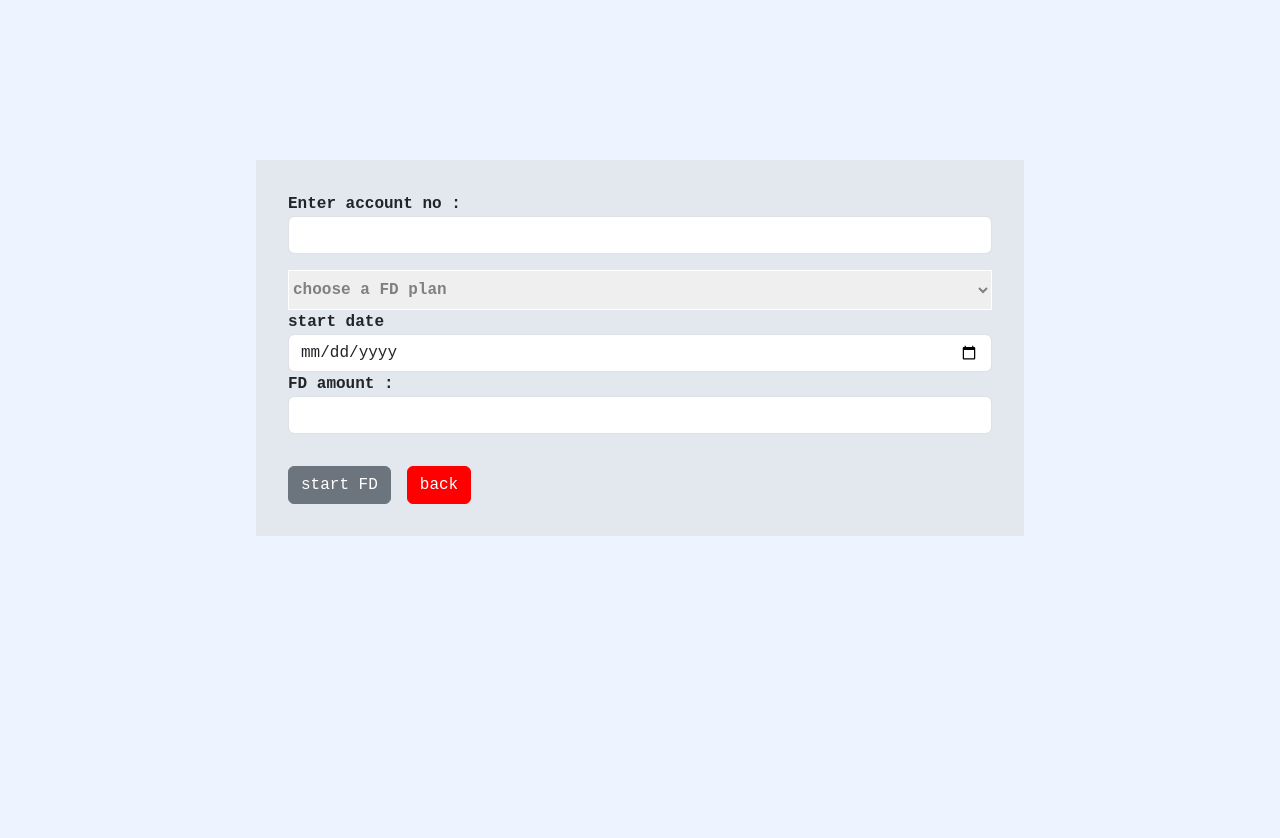
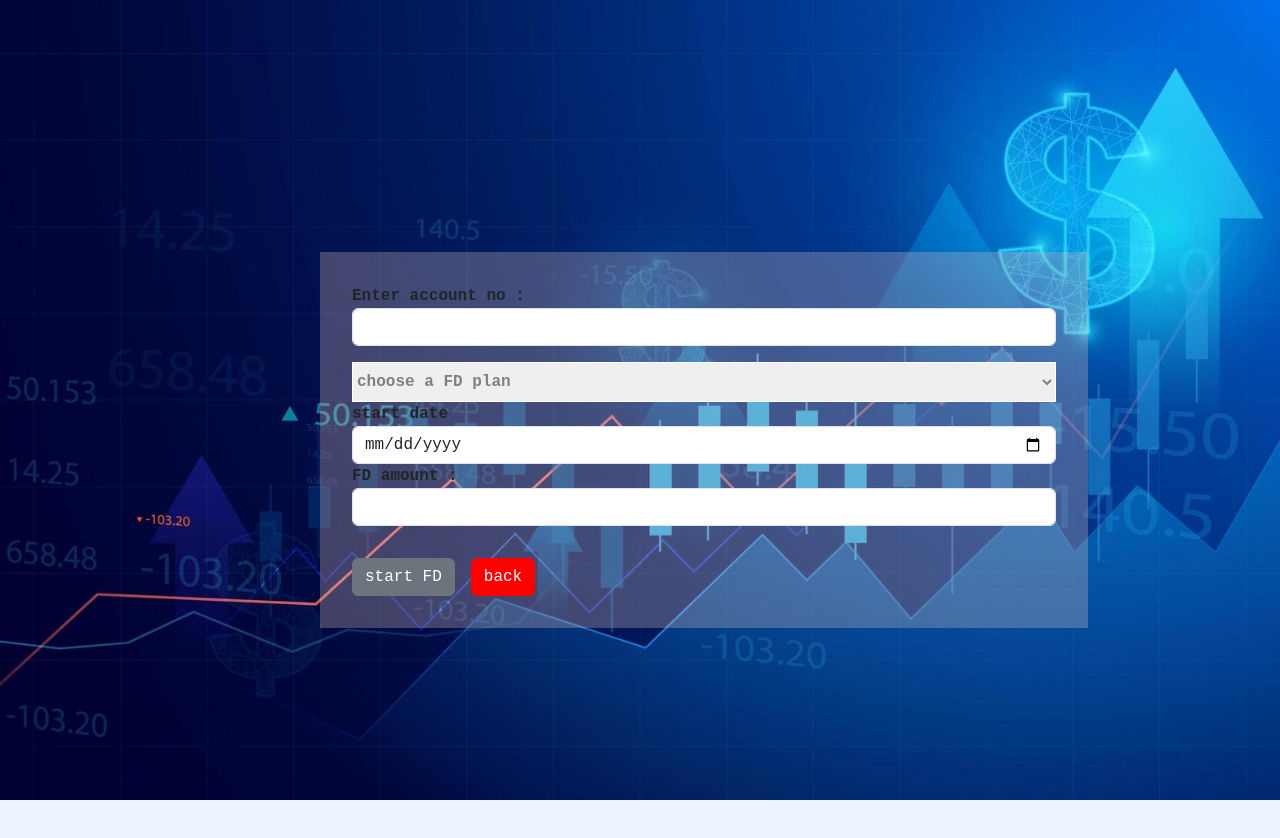
Before and after one commit to Kisara-k/bank-sys, a React (Create React App) app in the folder client/: page /FD in a window 1280 px wide. Shown: the top 838 px of the page. After the commit the page ends 800 px from the top, so only its background shows below. Built offline with nearby package versions, Linux system fonts and the light colour scheme.

Commit message:
Refactor Fixeddeposite page CSS and add background image

```diff
--- a/client/src/pages/Fixeddeposit.css
+++ b/client/src/pages/Fixeddeposit.css
@@ -1,14 +1,26 @@
 
 #fdForm{
     width: 60vw;
-    background-color: rgba(200, 200, 200, 0.309);
+    background-color: rgba(211, 188, 188, 0.309);
     padding: 2rem;
     align-items: center;
-    margin-left: 20vw;
-    margin-top: 20vh;
+    margin-left: 10vw;
+    margin-top: 10vh;
     font-family: monospace;
     font-weight: 600;
-}
+    }
+    #fdPage {
+        background-image: url('./img/fd.jpg'); /* Path to your background image */
+        background-size: cover; /* Ensure the image covers the entire container */
+        background-position: center; /* Center the background image */
+        background-repeat: no-repeat; /* Prevent the image from repeating */
+        min-height: 100vh; /* Ensure the container covers the full viewport height */
+        display: flex;
+        justify-content: center;
+        align-items: center;
+        filter: brightness(100%); /* Adjust brightness to make the image clearer */
+        opacity: 1; /* Adjust opacity to make the image clearer */
+    }
 
 #fdplans{
     width: 55vw;
--- a/client/src/pages/Fixeddeposite.js
+++ b/client/src/pages/Fixeddeposite.js
@@ -72,7 +72,7 @@ export default function Fixeddeposite() {
     };
 
     return (
-        <>
+        <div id="fdPage">
             <form id="fdForm">
                 <div className="form-group">
                     <label htmlFor="account_id">Enter account no :</label>
@@ -114,6 +114,6 @@ export default function Fixeddeposite() {
                 <p>Error starting fixed deposit. Please check input details!</p>
                 <input id="fderror" className="btn btn-info" type="submit" value="ok2" onClick={ok3}></input>
             </div>
-        </>
+            </div>
     );
 }
```
Also changed, not shown: client/src/pages/img/fd.jpg (added).
